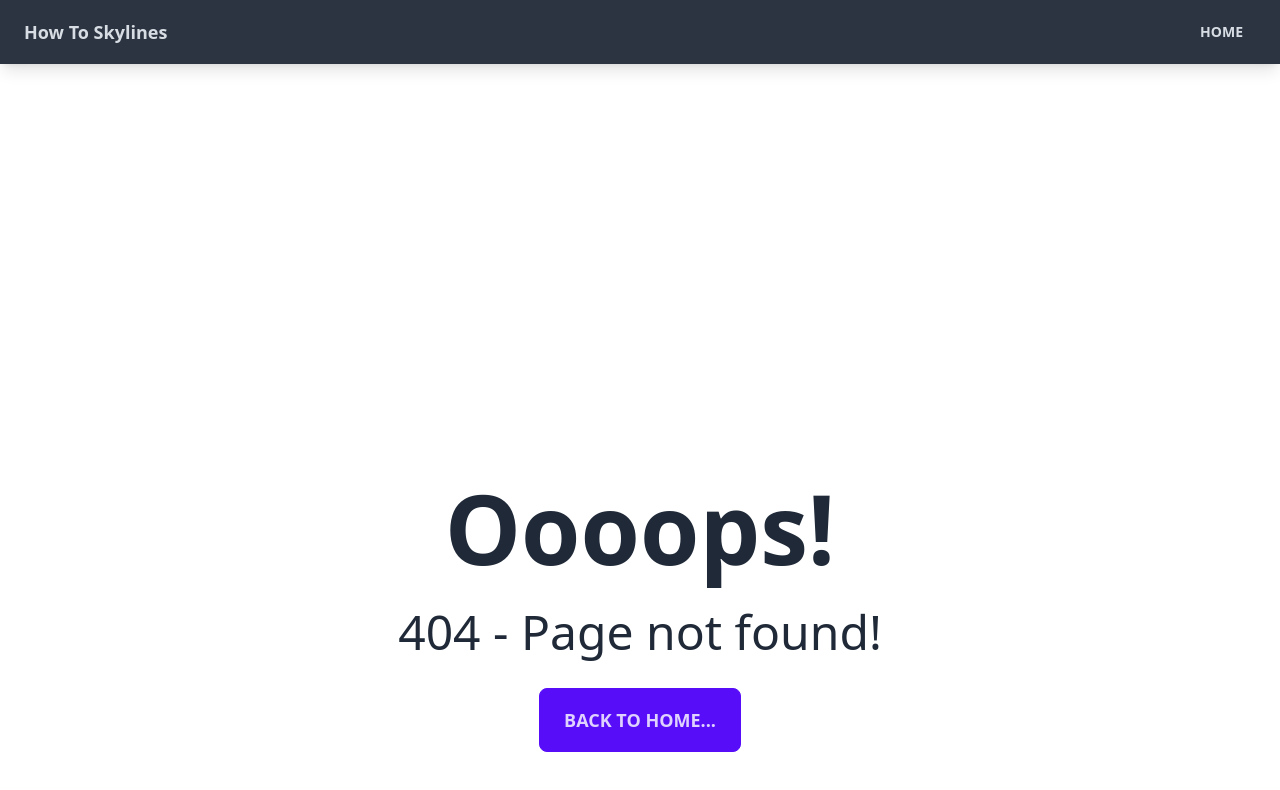
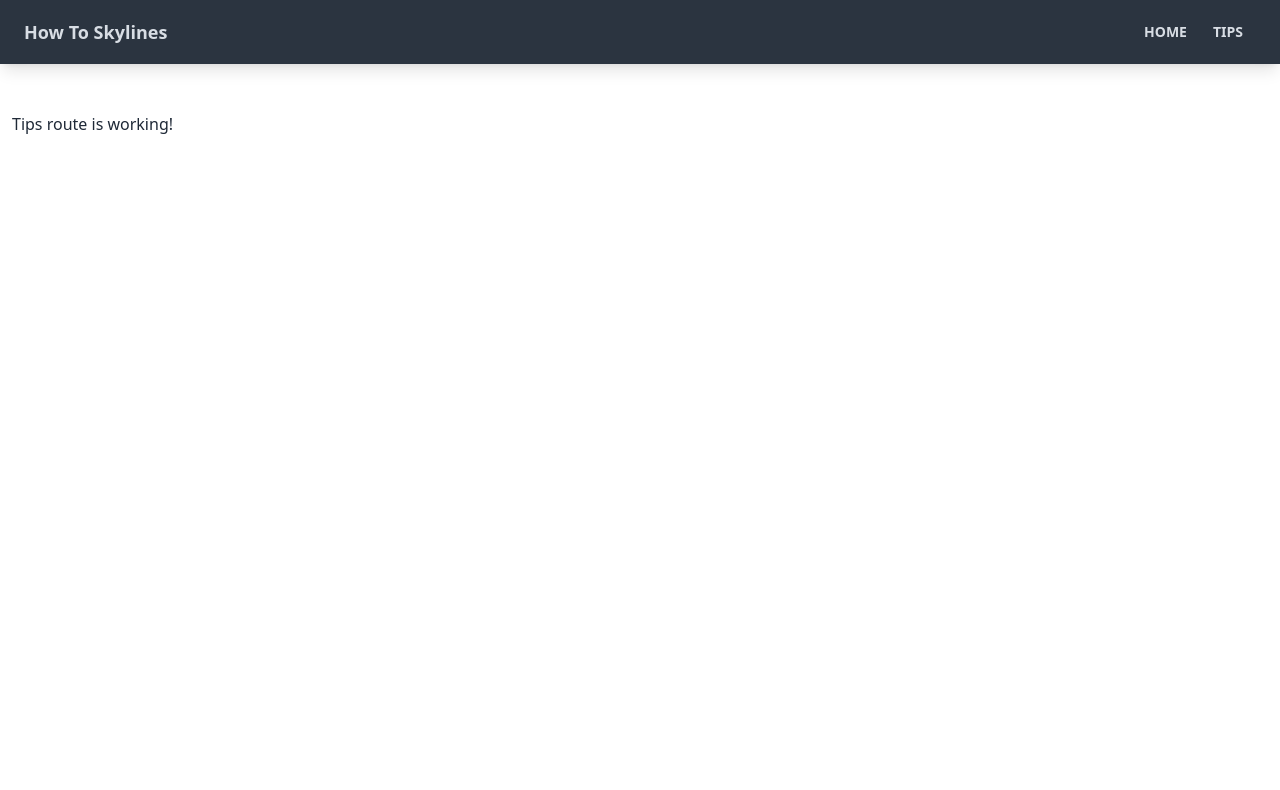
Before and after one commit to Vlad-404/howtoskylines, a React (Create React App) app: page /tips in a window 1280 px wide. Before the commit this address had no page. Shown: the top 790 px of the page. Built offline with nearby package versions, Linux system fonts and the light colour scheme.

Commit message:
Add tips route, sidenav and tipwindow components

```diff
--- a/src/App.js
+++ b/src/App.js
@@ -5,6 +5,7 @@ import './App.css';
 // Pages
 import Home from './pages/Home';
 import NotFound from './pages/NotFound';
+import Tips from './pages/Tips';
 
 // Components
 import Navbar from './components/layout/Navbar';
@@ -12,13 +13,14 @@ import Navbar from './components/layout/Navbar';
 function App() {
   return (
     <Router>
-      <div className="flex flex-col justify-between h-screen">
+      <div className="flex flex-col h-screen">
         <Navbar />
 
         <main className="container mx-auto px-3 pb-12">
           <Routes>
             <Route path="/" element={<Home />}/>
             <Route path="/*" element={<NotFound />}/>
+            <Route path="/tips" element={<Tips />}/>
           </Routes>
         </main>
       </div>
--- a/src/components/layout/Navbar.jsx
+++ b/src/components/layout/Navbar.jsx
@@ -15,6 +15,9 @@ function Navbar({title}) {
             <Link to="/" className="btn btn-ghost btn-sm rounded-btn">
               Home
             </Link>
+            <Link to="/tips" className="btn btn-ghost btn-sm rounded-btn">
+              Tips
+            </Link>
           </div>
         </div>
       </div>
--- /dev/null
+++ b/src/components/layout/Sidenav.jsx
@@ -0,0 +1,9 @@
+function Sidenav() {
+    return (
+        <h2 className="text-darkgreen">
+            Sidenav component works!
+        </h2>
+    )
+};
+
+export default Sidenav;
--- /dev/null
+++ b/src/components/layout/Tipwindow.jsx
@@ -0,0 +1,7 @@
+function Tipwindow() {
+    return (
+        <h2>Tip window component works!</h2>
+    )
+};
+
+export default Tipwindow;
--- /dev/null
+++ b/src/pages/Tips.jsx
@@ -0,0 +1,7 @@
+function Tips() {
+    return(
+        <h2>Tips route is working!</h2>
+    )
+};
+
+export default Tips;
```
